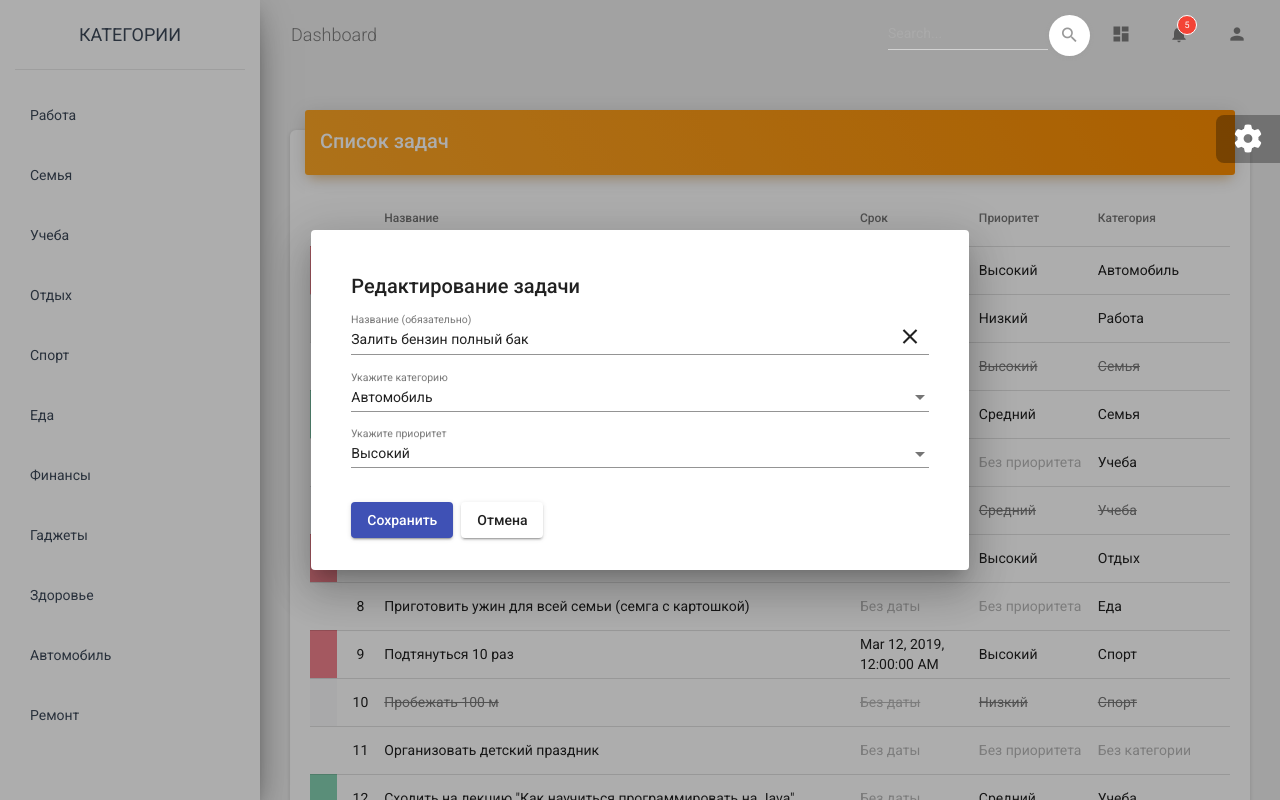
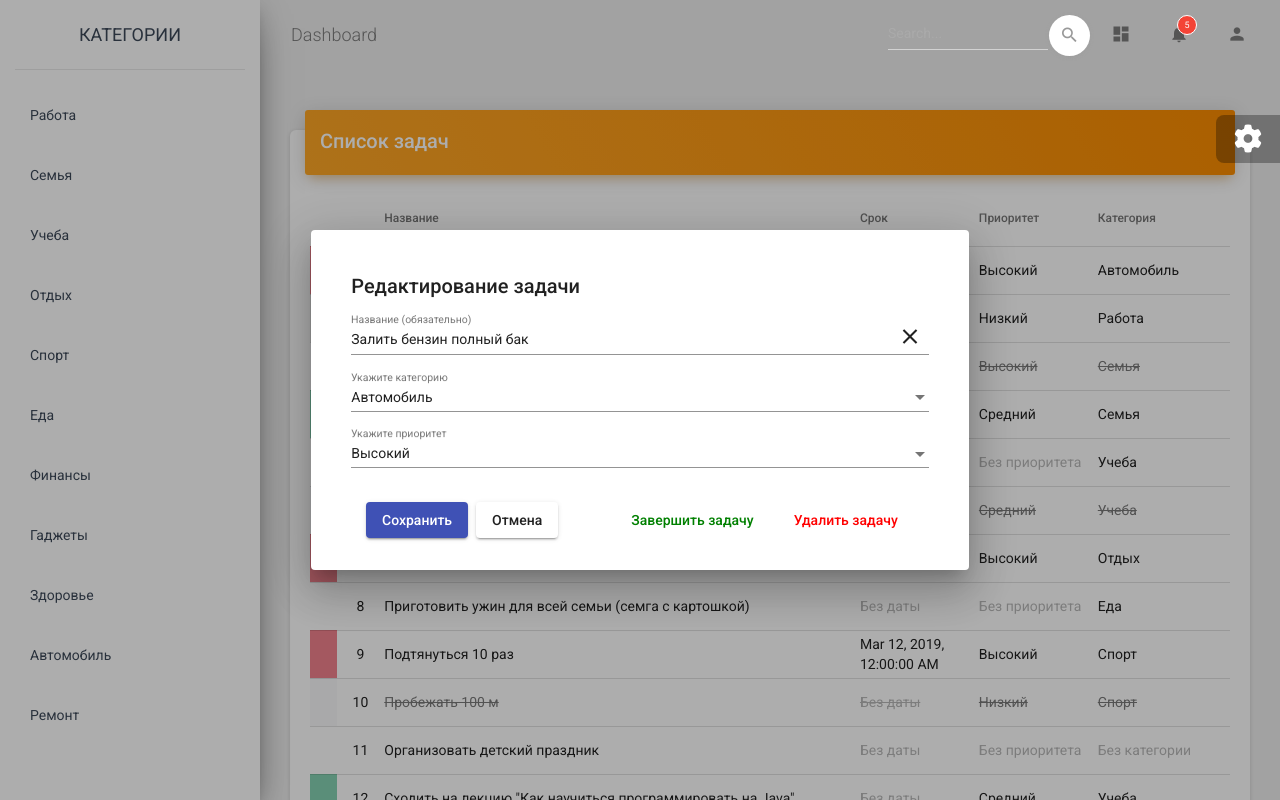
Before and after one commit to ENIMATTER/todo, an Angular app: page / in a window 1280 px wide. Both pictures are taken after a click on the element "Залить бензин полный бак". Built offline with nearby package versions, Linux system fonts and the light colour scheme.

Commit message:
Добавил возможность удаления, активации, выполнения задачи и окно подтверждения удаления

```diff
--- a/src/app/app.component.html
+++ b/src/app/app.component.html
@@ -86,6 +86,7 @@
             <app-tasks
               [tasks]="tasks"
               (updateTask)="onUpdateTask($event)"
+              (deleteTask)="onDeleteTask($event)"
             ></app-tasks>
           </div>
         </div>
--- a/src/app/app.component.ts
+++ b/src/app/app.component.ts
@@ -60,4 +60,18 @@
       });
     })
   }
+
+  onDeleteTask(task: Task) {
+    this.dataHandler.deleteTask(task.id).subscribe( () => {
+      this.dataHandler.searchTasks(
+        this.selectedCategory,
+        // @ts-ignore
+        null,
+        null,
+        null
+      ).subscribe(tasks => {
+        this.tasks = tasks;
+      });
+    })
+  }
 }
--- a/src/app/data/dao/impl/TaskDAOArray.ts
+++ b/src/app/data/dao/impl/TaskDAOArray.ts
@@ -23,8 +23,11 @@
   }
 
   delete(id: number): Observable<Task> {
+    const taskTmp = TestData.tasks.find(t => t.id === id);
     // @ts-ignore
-    return undefined;
+    TestData.tasks.splice(TestData.tasks.indexOf(taskTmp), 1);
+    // @ts-ignore
+    return of(taskTmp);
   }
 
   getCompletedCountInCategory(category: Category): Observable<number> {
--- /dev/null
+++ b/src/app/dialog/confirm-dialog/confirm-dialog.component.html
@@ -0,0 +1,10 @@
+<h1 mat-dialog-title>{{dialogTitle}}</h1>
+
+<div mat-dialog-content>
+  <p>{{message}}</p>
+</div>
+
+<div mat-dialog-actions>
+  <button mat-raised-button color="primary" (click)="onConfirm()">Ок</button>
+  <button mat-button (click)="onCancel()">Отмена</button>
+</div>
--- /dev/null
+++ b/src/app/dialog/confirm-dialog/confirm-dialog.component.ts
@@ -0,0 +1,33 @@
+import {Component, Inject, OnInit} from '@angular/core';
+import {MAT_DIALOG_DATA, MatDialogRef} from "@angular/material/dialog";
+
+@Component({
+  selector: 'app-confirm-dialog',
+  templateUrl: './confirm-dialog.component.html',
+  styleUrls: ['./confirm-dialog.component.css']
+})
+export class ConfirmDialogComponent implements OnInit {
+
+  dialogTitle: string;
+  message: string;
+
+  constructor(
+    private dialogRef: MatDialogRef<ConfirmDialogComponent>,
+    @Inject(MAT_DIALOG_DATA) private data: {dialogTitle: string, message: string}
+  ) {
+    this.dialogTitle = data.dialogTitle;
+    this.message = data.message;
+  }
+
+  ngOnInit(): void {
+  }
+
+  onConfirm(): void{
+    this.dialogRef.close(true);
+  }
+
+  onCancel(): void{
+    this.dialogRef.close(false);
+  }
+
+}
--- a/src/app/dialog/edit-task-dialog/edit-task-dialog.component.html
+++ b/src/app/dialog/edit-task-dialog/edit-task-dialog.component.html
@@ -41,6 +41,8 @@
 </mat-dialog-content>
 
 <mat-dialog-actions>
+
+  <div class="col-md-5 col-12">
     <button
       mat-raised-button color="primary"
       (click)="onConfirm()"
@@ -49,4 +51,21 @@
     </button>
 
     <button mat-raised-button (click)="onCancel()">Отмена</button>
+  </div>
+
+  <div class="col-md-7 col-12 text-right">
+    <button mat-button class="green"
+            *ngIf="!task.completed"
+            (click)="complete()">
+      Завершить задачу
+    </button>
+
+    <button mat-button class="green"
+            *ngIf="task.completed"
+            (click)="activate()">
+      Активировать задачу
+    </button>
+
+    <button mat-button class="red" (click)="delete()">Удалить задачу</button>
+  </div>
 </mat-dialog-actions>
--- a/src/app/dialog/edit-task-dialog/edit-task-dialog.component.ts
+++ b/src/app/dialog/edit-task-dialog/edit-task-dialog.component.ts
@@ -4,6 +4,7 @@
 import {Task} from "../../model/Task";
 import {Category} from "../../model/Category";
 import {Priority} from "../../model/Priority";
+import {ConfirmDialogComponent} from "../confirm-dialog/confirm-dialog.component";
 
 @Component({
   selector: 'app-edit-task-dialog',
@@ -15,7 +16,8 @@
   constructor(
     private dialogRef: MatDialogRef<EditTaskDialogComponent>,
     @Inject(MAT_DIALOG_DATA) private data: [Task, string],
-    private dataHandler: DataHandlerService
+    private dataHandler: DataHandlerService,
+    private dialog: MatDialog
   ) {
   }
 
@@ -55,4 +57,29 @@
     this.dialogRef.close(null);
   }
 
+  delete(): void{
+    const dialogRef = this.dialog.open(ConfirmDialogComponent, {
+      maxWidth: '500px',
+      data: {
+        dialogTitle: 'Подтвердите действие',
+        message: `Вы действительно хотите удалить задачу: "${this.task.title}"?`
+      },
+      autoFocus: false
+    });
+
+    dialogRef.afterClosed().subscribe(result => {
+      if(result){
+        this.dialogRef.close('delete');
+      }
+    })
+  }
+
+  complete(): void{
+    this.dialogRef.close('complete');
+  }
+
+  activate(): void{
+    this.dialogRef.close('activate');
+  }
+
 }
--- a/src/app/service/data-handler.service.ts
+++ b/src/app/service/data-handler.service.ts
@@ -47,5 +47,8 @@
     return this.taskDaoArray.update(task);
   }
 
+  deleteTask(id: number): Observable<Task>{
+    return this.taskDaoArray.delete(id);
+  }
 
 }
--- a/src/app/views/tasks/tasks.component.ts
+++ b/src/app/views/tasks/tasks.component.ts
@@ -30,6 +30,9 @@
     this.tasks = tasks;
     this.fillTable();
   }
+
+  @Output()
+  deleteTask = new EventEmitter<Task>();
 
   @Output()
   updateTask = new EventEmitter<Task>();
@@ -111,10 +114,29 @@
 
     dialogRef.afterClosed().subscribe(result =>{
       //обработка результатов
+
+      if(result === 'complete'){
+        task.completed = true;
+        this.updateTask.emit(task);
+        return;
+      }
+
+      if(result === 'activate'){
+        task.completed = false;
+        this.updateTask.emit(task);
+        return;
+      }
+
+      if(result === 'delete'){
+        this.deleteTask.emit(task);
+        return;
+      }
+
       if(result as Task){
         this.updateTask.emit(task);
         return;
       }
+
     })
   }
 }
--- a/src/styles.css
+++ b/src/styles.css
@@ -26,3 +26,11 @@
 .mat-dialog-container{
   padding: 40px !important;
 }
+
+.red{
+  color: red;
+}
+
+.green{
+  color: green;
+}
```
Also changed, not shown: src/app/app.module.ts (+5 -2 lines), src/app/dialog/confirm-dialog/confirm-dialog.component.css (added). Lines whose indentation alone changed are shown as unchanged.
